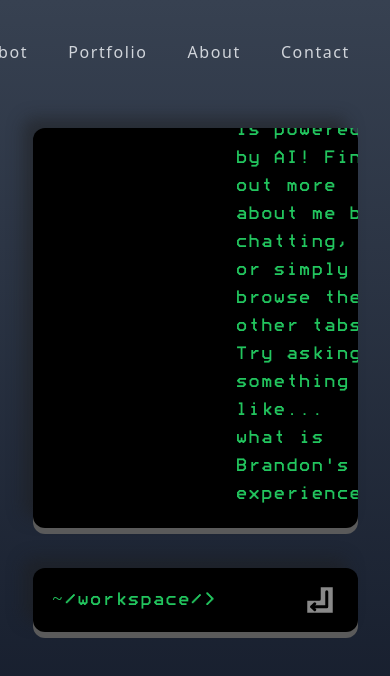
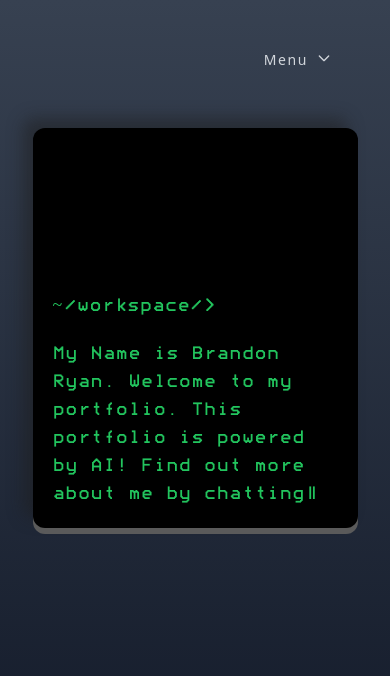
Before and after one commit to erised11/Portfolio, a React (Vite) app in the folder portfolio-frontend/: page / in a window 390 px wide. Shown: the top 676 px of the page. Built offline with nearby package versions, Linux system fonts and the light colour scheme.

Commit message:
Added design flairs

```diff
--- a/portfolio-frontend/package.json
+++ b/portfolio-frontend/package.json
@@ -12,6 +12,7 @@
   "dependencies": {
     "@hookform/error-message": "^2.0.1",
     "axios": "^1.6.8",
+    "flowbite-react": "^0.9.0",
     "react": "^18.2.0",
     "react-dom": "^18.2.0",
     "react-hook-form": "^7.51.4",
--- a/portfolio-frontend/src/components/Nav/NavBar.tsx
+++ b/portfolio-frontend/src/components/Nav/NavBar.tsx
@@ -1,21 +1,20 @@
 import { Link } from "react-router-dom";
+import { Dropdown } from "flowbite-react";
 
 const NavBar = () => {
   return (
     <div className="h-32 text-gray-300 flex justify-end tracking-widest px-10 py-10">
-      <div className="flex gap-10">
+      <div className="hidden sm:flex gap-10">
         <div>
           <Link to={"/"}>
             <p className="hover:underline">Chatbot</p>
           </Link>
         </div>
-
         <div>
           <Link to={"portfolio"}>
             <p className="hover:underline">Portfolio</p>
           </Link>
         </div>
-
         <div>
           <Link to={"about"}>
             <p className="hover:underline">About</p>
@@ -27,6 +26,22 @@
           </Link>
         </div>
       </div>
+      <div className="sm:hidden">
+        <Dropdown color={""} label="Menu" dismissOnClick={true}>
+          <Link to={"/"}>
+            <Dropdown.Item>Chatbot</Dropdown.Item>
+          </Link>
+          <Link to={"portfolio"}>
+            <Dropdown.Item>Portfolio</Dropdown.Item>
+          </Link>
+          <Link to={"about"}>
+            <Dropdown.Item>About</Dropdown.Item>
+          </Link>
+          <Link to={"contact"}>
+            <Dropdown.Item>Contact</Dropdown.Item>
+          </Link>
+        </Dropdown>
+      </div>
     </div>
   );
 };
--- a/portfolio-frontend/src/components/Projects/Project.tsx
+++ b/portfolio-frontend/src/components/Projects/Project.tsx
@@ -13,9 +13,16 @@
   project: ProjectInterface;
 };
 
+const projectClickHandler = (repoLink: string) => {
+  window.location.href = repoLink;
+};
+
 const Project = ({ project }: ProjectProps) => {
   return (
-    <div className="flex flex-col mb-12 last:mb-0">
+    <div
+      onClick={() => projectClickHandler(project.repo_link)}
+      className="flex flex-col mb-12 last:mb-0 hover:scale-105 transform duration-200 rounded-xl hover:cursor-pointer"
+    >
       <h2 className="font-bold underline text-2xl pb-6">
         <Typewriter
           onInit={(typewriter: any) => {
--- a/portfolio-frontend/src/components/Projects/projects_list.ts
+++ b/portfolio-frontend/src/components/Projects/projects_list.ts
@@ -15,7 +15,7 @@
       "This project solved the problem of a racecar photographer. After a race day, thousands of photos would need to be sorted manually by hand, visually determining which Racecar belonged to who by identifying the number written on the side of the car. This project reduces the time spent on this process by about 4000%",
     skills: ["OpenAI", "LangChain", "RAG (Retrieval Augmented Generation)"],
     date_completed: "TBD",
-    repo_link: "TBD",
+    repo_link: "https://github.com/erised11/Portfolio",
     image_url:
       "https://static.theceomagazine.net/wp-content/uploads/2021/02/18151547/porsche-911-gt3-1.jpg",
   },
@@ -30,7 +30,7 @@
       "Model Training",
     ],
     date_completed: "TBD",
-    repo_link: "TBD",
+    repo_link: "https://github.com/erised11/Portfolio",
     image_url:
       "https://encrypted-tbn0.gstatic.com/images?q=tbn:ANd9GcT-C_oNXWMsi7jFw3bSijEnMjjP7RXXPWmmoBNwd7i9FA&s",
   },
--- a/portfolio-frontend/src/routes/Entry.tsx
+++ b/portfolio-frontend/src/routes/Entry.tsx
@@ -129,13 +129,13 @@
         <div className="bg-black h-[400px] rounded-xl shadow-3d">
           <div className="w-full h-[400px] flex flex-col-reverse overflow-auto">
             <div className="w-full mt-5 ">
-              <div className="flex flex-row p-5 gap-5">
+              <div className="flex md:flex-row flex-col p-5 gap-5">
                 <div className="">~/workspace/&gt;</div>
                 <Typewriter
                   onInit={(typewriter: any) => {
                     const { cursor } = typewriter.state.elements;
                     typewriter
-                      .changeDelay(14)
+                      .changeDelay(19)
                       .typeString("My Name is Brandon Ryan. ")
                       .pauseFor(400)
                       .typeString("Welcome to my portfolio. ")
@@ -143,9 +143,10 @@
                       .typeString(
                         "This portfolio is powered by AI! Find out more about me by chatting, or simply browse the other tabs."
                       )
+                      .pauseFor(500)
                       .callFunction(() => setTerminalReady(true))
                       .typeString(
-                        "\n\nTry asking something like... what is Brandon's experience?"
+                        "Try asking something like... what is Brandon's experience?"
                       )
                       .callFunction(() =>
                         cursor.setAttribute("hidden", "hidden")
@@ -155,7 +156,10 @@
                 />
               </div>
               {messages.map((message, index) => (
-                <div key={index} className="flex flex-row gap-5 p-5">
+                <div
+                  key={index}
+                  className="flex flex-col md:flex-row gap-5 p-5"
+                >
                   <div className="">~/workspace/&gt;</div>
                   <div className="w-full">
                     <div
@@ -169,10 +173,18 @@
             </div>
           </div>
         </div>
-        {terminalReady && (
-          <div className="bg-black shadow-3d h-16 w-full mx-auto rounded-xl text-lg box-content flex flex-col justify-center">
+
+        <div className="h-16 w-full relative">
+          <div
+            className={`h-full bg-black shadow-3d mx-auto rounded-xl text-lg flex flex-col justify-center
+            transform ${
+              terminalReady
+                ? "opacity-100 trnaslate-y-0"
+                : "opacity-0 translate-y-[50px]"
+            } transition duration-500`}
+          >
             <div className="flex flex-row px-5 gap-5 items-center">
-              <div>~/workspace/&gt;</div>
+              <div className="hidden sm:flex">~/workspace/&gt;</div>
               <input
                 value={userInput}
                 onChange={(e) => setUserInput(e.target.value)}
@@ -186,7 +198,7 @@
               />
             </div>
           </div>
-        )}
+        </div>
       </div>
     </div>
   );
--- a/portfolio-frontend/tailwind.config.js
+++ b/portfolio-frontend/tailwind.config.js
@@ -1,5 +1,7 @@
+const flowbite = require("flowbite-react/tailwind");
+
 export default {
-  content: ["./index.html", "./src/**/*.{js,ts,jsx,tsx}"],
+  content: ["./index.html", "./src/**/*.{js,ts,jsx,tsx}", flowbite.content()],
   theme: {
     fontFamily: {
       serif: ["Typewriter"],
@@ -19,5 +21,5 @@
       },
     },
   },
-  plugins: [],
+  plugins: [[flowbite.plugin()]],
 };
```
Also changed, not shown: 1 other file (tests, documents, lock files or other folders).
